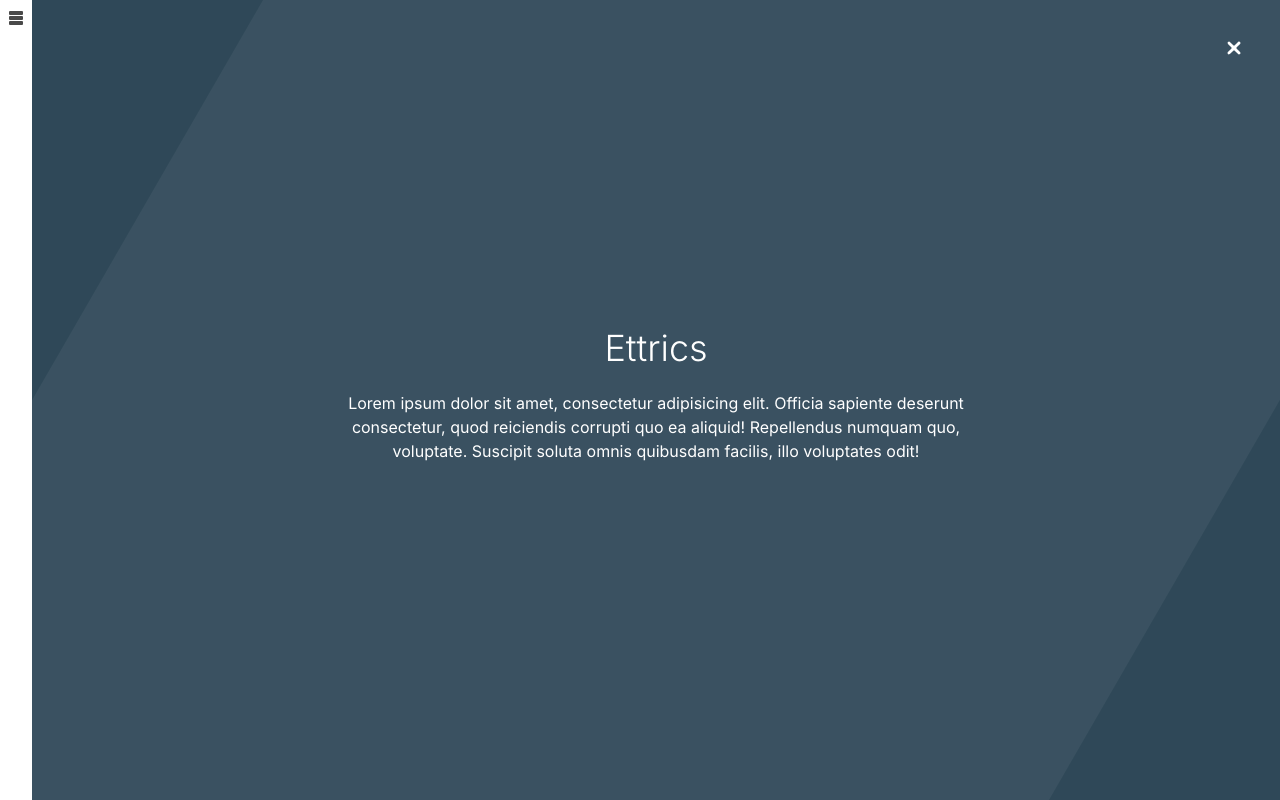
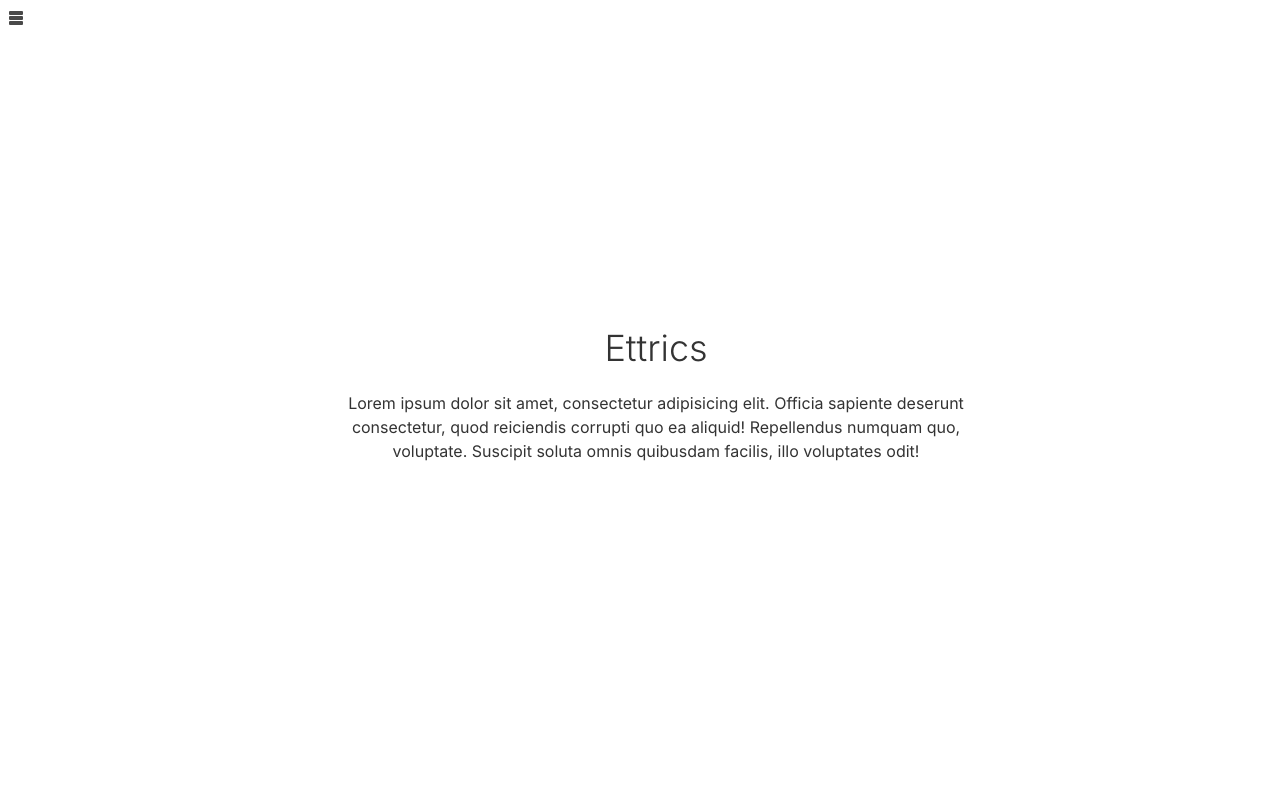
Before and after one commit to kamrade/expanding-column-layout, a website: page dev/index.html in a window 1280 px wide. Both pictures are taken after a click on the element 156 px from the left and 400 px from the top of the page. Drawn offline with Linux system fonts and the light colour scheme.

Commit message:
change expanded bg to white :)

```diff
--- a/dev/css/style.css
+++ b/dev/css/style.css
@@ -97,10 +97,6 @@ body {
 h1, h2 {
   font-weight: 300; }
 
-.fa {
-  font-size: 30px;
-  color: white; }
-
 h2 {
   font-size: 36px;
   margin: 0 0 16px; }
@@ -136,7 +132,7 @@ p {
   min-height: 100%;
   text-align: center;
   overflow: hidden;
-  color: white;
+  color: #333;
   position: relative; }
   .strips__strip {
     will-change: width, left, z-index, height;
@@ -241,7 +237,8 @@ p {
   left: 0;
   width: 100%;
   height: 100%;
-  text-decoration: none; }
+  text-decoration: none;
+  transition: all 0.6s cubic-bezier(0.23, 1, 0.32, 1); }
   .strips .strip__content:hover:before {
     -webkit-transform: skew(-30deg) scale(3) translate(0, 0);
     transform: skew(-30deg) scale(3) translate(0, 0);
@@ -282,6 +279,8 @@ p {
   @media screen and (max-width: 760px) {
     .strips__strip--expanded {
       min-height: 100vh; } }
+  .strips__strip--expanded .strip__content {
+    background: #fff !important; }
   .strips__strip--expanded .strip__content:hover:before {
     -webkit-transform: skew(-30deg) scale(1) translate(0, 0);
     transform: skew(-30deg) scale(1) translate(0, 0);
--- a/src/sass/modules/_core.scss
+++ b/src/sass/modules/_core.scss
@@ -23,10 +23,6 @@ h1, h2 {
   font-weight: 300;
 }
 
-.fa {
-  font-size: 30px;
-  color: white;
-}
 
 h2 {
   font-size: 36px;
--- a/src/sass/modules/_layout.scss
+++ b/src/sass/modules/_layout.scss
@@ -15,7 +15,7 @@
   min-height: 100%;
   text-align: center;
   overflow: hidden;
-  color: white;
+  color: $color-text;
   position: relative;
 
   &__strip {
@@ -130,6 +130,7 @@
     width: 100%;
     height: 100%;
     text-decoration: none;
+    @include easeOut;
 
     &:hover {
       &:before {
@@ -174,6 +175,10 @@
 
     @include break {
       min-height: 100vh;
+    }
+
+    .strip__content {
+      background: #fff !important;
     }
 
     .strip__content {
--- a/src/sass/modules/_settings.scss
+++ b/src/sass/modules/_settings.scss
@@ -10,6 +10,7 @@ $color4: #F6AE2D;
 $color5: #F26419;
 
 $color-panel: #fff;
+$color-text: #333;
 
 $sidebar-width: 2rem;
 $breakTablet: 760px;
```
